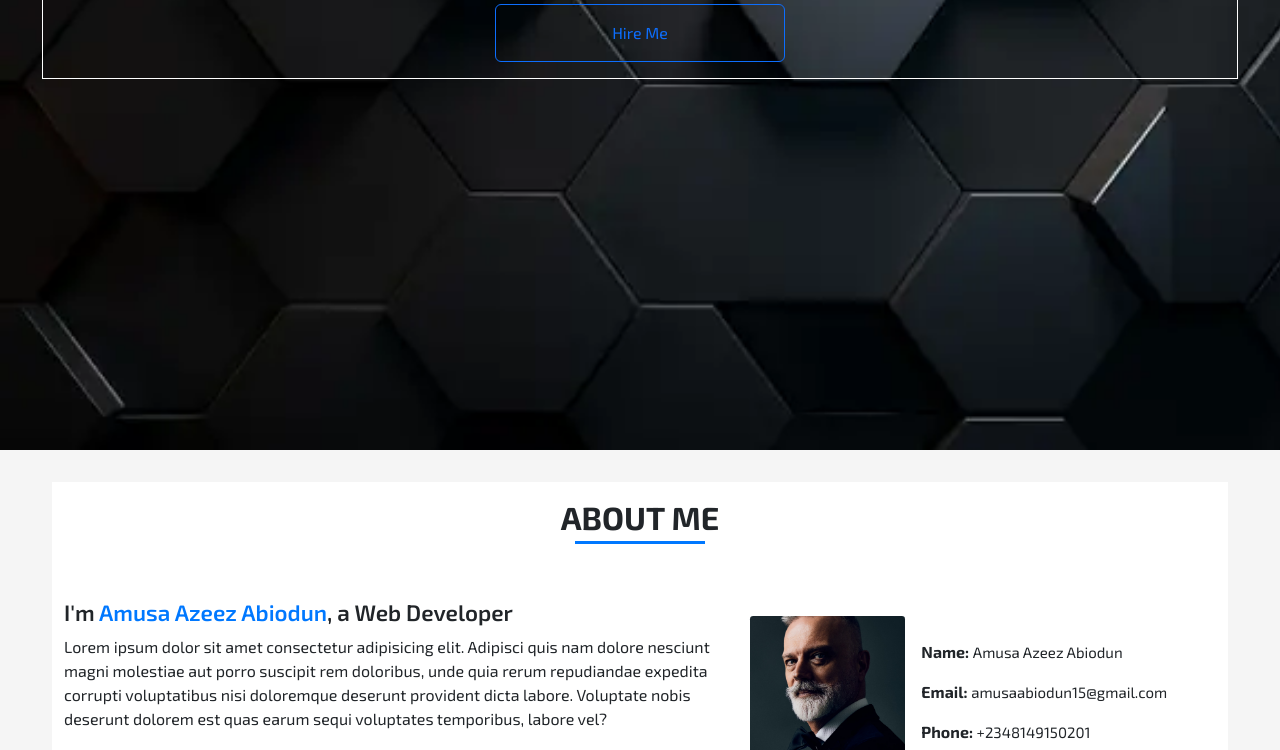
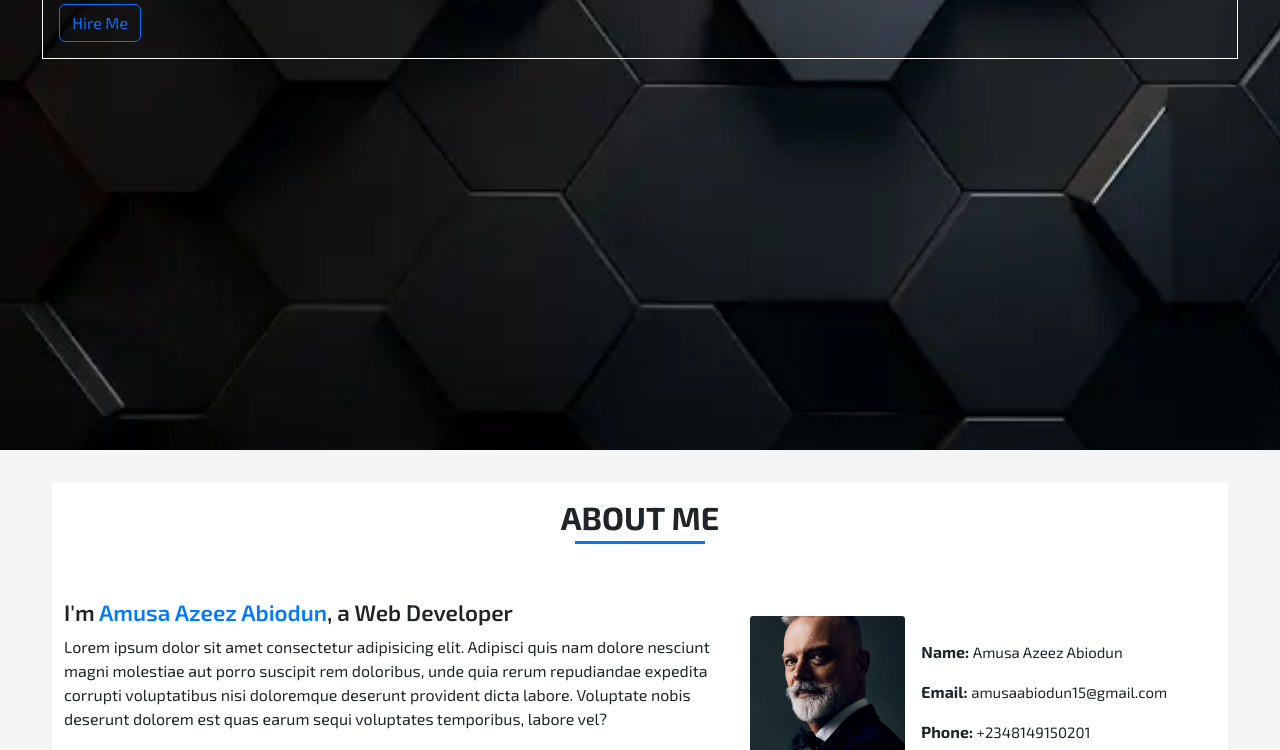
Before and after one commit to biodun1991/biodun1991.github.io, a plain HTML site: page index.html in a window 1280 px wide. Shown: the part 350-1100 px from the top of the page. Drawn offline with nearby package versions, Linux system fonts and the light colour scheme.

Commit message:
Update index.html

```diff
--- a/index.html
+++ b/index.html
@@ -92,7 +92,7 @@
           <p class="text-white text-center fs-3">Based In Lagos</p>
           <a
             href=""
-            class="btn btn-outline-primary mx-auto d-block w-25 py-3 fs-6"
+            class="btn btn-outline-primary"
             >Hire Me</a
           >
         </div>
```
